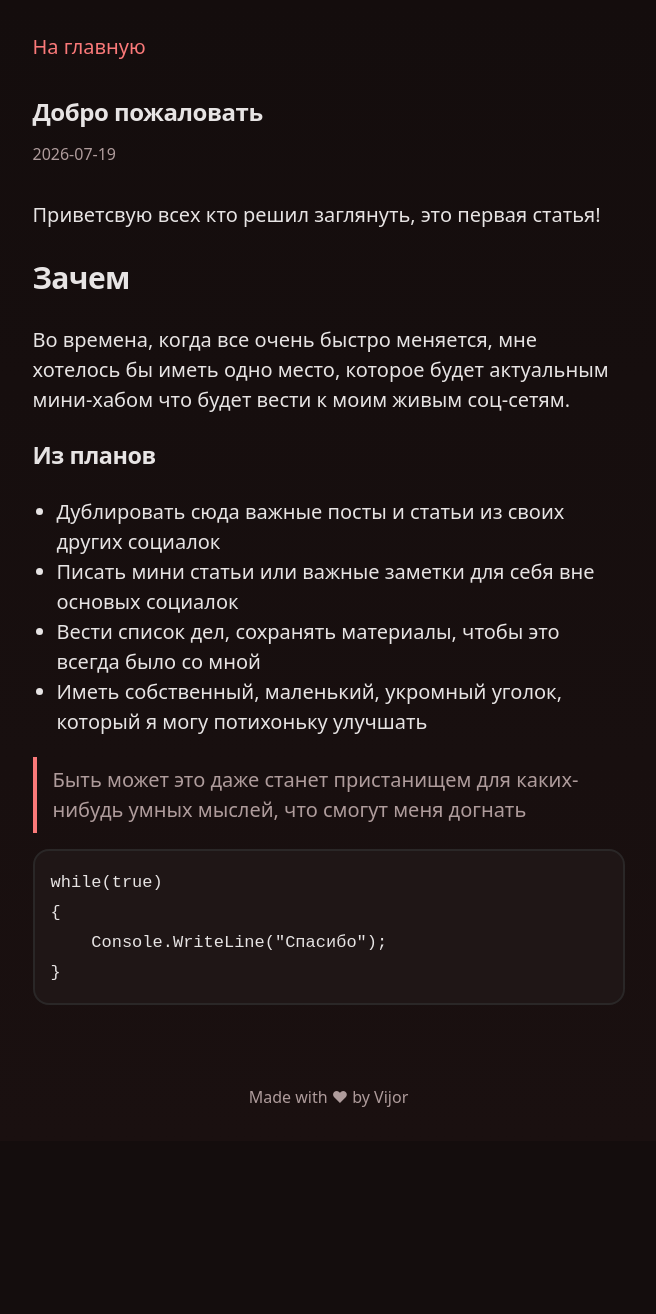
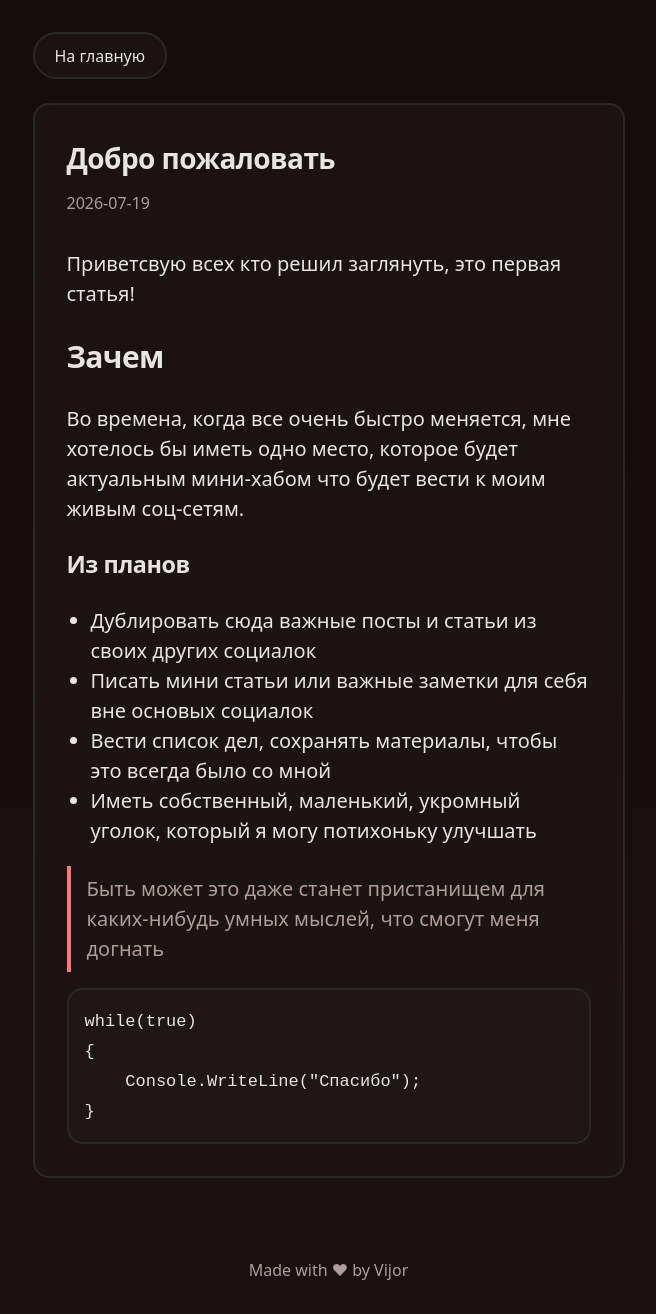
Before and after one commit to Vijorich/SocialLinker, a Jekyll site: the page built from _posts/2026-07-20-welcome.md, in a window 1280 px wide. Shown: the whole page, without its empty margins (304-960 px from the left). Built offline with Jekyll 4.4.1, drawn with Linux system fonts in a browser that asks for light colours; before the commit the page ends 1141 px from its top, so only the background shows below that.

Commit message:
Continue to post redesign

```diff
--- a/_layouts/default.html
+++ b/_layouts/default.html
@@ -33,7 +33,7 @@
 
 <script>
 if(window.matchMedia('(hover:hover)').matches){document.querySelectorAll('.link-card').forEach(c=>{c.addEventListener('mousemove',e=>{let r=c.getBoundingClientRect(),dx=(e.clientX-r.left)/r.width-.5,dy=(e.clientY-r.top)/r.height-.5;c.style.transform=`translate(${dx*8}px,${dy*8}px)`});c.addEventListener('mouseleave',()=>{c.style.transform=''})})}else{document.querySelectorAll('.link-card').forEach(c=>{c.addEventListener('touchstart',()=>{c.style.transform=''})})}
-document.querySelectorAll('.post-card').forEach(c=>{c.addEventListener('click',()=>{c.style.viewTransitionName='post-hero'})});window.addEventListener('pageshow',()=>{document.querySelectorAll('.post-card').forEach(c=>{c.style.viewTransitionName=''})});
+(function(){const cards=document.querySelectorAll('.post-card');if(!cards.length)return;const back=sessionStorage.getItem('vt-post-href');if(back){sessionStorage.removeItem('vt-post-href');const m=document.querySelector('.post-card[href="'+back+'"]');if(m)m.style.viewTransitionName='post-hero'}cards.forEach(c=>c.addEventListener('click',()=>{cards.forEach(x=>x.style.viewTransitionName='');sessionStorage.setItem('vt-post-href',c.getAttribute('href'));c.style.viewTransitionName='post-hero'}))})();
 </script>
 </body>
 </html>
--- a/_layouts/post.html
+++ b/_layouts/post.html
@@ -1,8 +1,9 @@
 ---
 layout: default
 ---
-<article class="post-single">
-  <p class="post-back"><a href="{{ '/' | relative_url }}">{{ site.data.locale.back_home | default: "← Home" }}</a></p>
+<div class="post-single">
+  <a class="post-back" href="{{ '/' | relative_url }}">{{ site.data.locale.back_home | default: "← Home" }}</a>
+  <article class="post-article">
     <header class="post-header">
       <h1 class="post-title">{{ page.title | escape }}</h1>
       <time class="post-date" datetime="{{ page.date | date_to_xmlschema }}">{{ page.date | date: "%Y-%m-%d" }}</time>
@@ -11,3 +12,4 @@ layout: default
       {{ content }}
     </div>
   </article>
+</div>
--- a/assets/style.css
+++ b/assets/style.css
@@ -166,15 +166,44 @@ a { color: var(--accent); }
   font-size: 1rem;
 }
 
-/* Single post */
+/* Single post — article is a card (morph target matches .post-card visual) */
+.post-article {
+  background: rgba(31, 22, 22, 0.65);
+  backdrop-filter: blur(8px);
+  -webkit-backdrop-filter: blur(8px);
+  border: 0.125rem solid var(--border);
+  border-radius: var(--radius);
+  padding: 2rem;
+}
 .post-header { margin-bottom: 2rem; }
-.post-header .post-title { margin: 0 0 0.5rem; font-size: 1.5rem; letter-spacing: -0.02em; }
+.post-header .post-title { margin: 0 0 0.5rem; font-size: 1.75rem; letter-spacing: -0.02em; }
+.post-header .post-date { font-size: 1rem; color: var(--fg-muted); }
 .post-content { line-height: 1.5; }
 .post-content img { max-width: 100%; height: auto; border-radius: var(--radius); }
 .post-content h1, .post-content h2, .post-content h3 { letter-spacing: -0.02em; }
-.post-back { margin: 0 0 2rem; }
-.post-back a { color: var(--accent); text-decoration: none; }
-.post-back a:hover { text-decoration: underline; }
+/* Back button — pill, matches link-card hover language */
+.post-back {
+  display: inline-flex;
+  align-items: center;
+  padding: 0.6rem 1.25rem;
+  background: rgba(31, 22, 22, 0.65);
+  backdrop-filter: blur(8px);
+  -webkit-backdrop-filter: blur(8px);
+  border: 0.125rem solid var(--border);
+  border-radius: 999px;
+  color: var(--fg);
+  text-decoration: none;
+  font-weight: 500;
+  font-size: 1rem;
+  margin-bottom: 1.5rem;
+  transition: background 0.3s ease, border-color 0.3s ease, color 0.3s ease, scale 0.3s ease;
+}
+.post-back:hover {
+  background: rgba(40, 28, 28, 0.85);
+  border-color: var(--accent);
+  color: var(--accent);
+  scale: 1.03;
+}
 
 /* Projects */
 .project-name { font-weight: 600; }
@@ -238,21 +267,23 @@ a { color: var(--accent); }
   font-size: 1rem;
 }
 
-/* View Transitions: cross-document. Clicked post-card morphs into post-header,
-   rest of page cross-fades. ponytail: native API, 0 deps.
-   Chrome/Edge/Safari 26+. Firefox/older = normal nav (graceful degradation). */
+/* View Transitions: cross-document. Whole .post-card morphs into .post-article
+   (container transform — card unfolds into the article card, bg/radius persist).
+   ponytail: native API, 0 deps. Chrome/Edge/Safari 26+. Firefox/older = normal nav. */
 @view-transition { navigation: auto; }
 
-.post-header { view-transition-name: post-hero; }
+.post-article { view-transition-name: post-hero; }
 
 @media (prefers-reduced-motion: no-preference) {
   ::view-transition-old(root),
   ::view-transition-new(root) {
-    animation-duration: 0.35s;
+    animation-duration: 0.4s;
     animation-timing-function: ease;
   }
+  /* Group = the morphing box (pos/size/radius). Snapshots cross-fade inside at default 0.25s,
+     so the stretched card image fades fast while the box finishes growing (hides vertical stretch). */
   ::view-transition-group(post-hero) {
-    animation-duration: 0.45s;
+    animation-duration: 0.5s;
     animation-timing-function: cubic-bezier(0.4, 0, 0.2, 1);
   }
 }
@@ -265,6 +296,7 @@ a { color: var(--accent); }
 /* Mobile */
 @media (max-width: 480px) {
   .container, .post-single { padding: 1.5rem 1rem 2.5rem; }
+  .post-article { padding: 1.25rem; }
   .nick { font-size: 2rem; }
   .post-card-head { flex-direction: column; align-items: flex-start; gap: 0.5rem; }
 }
```
Lines whose indentation alone changed are shown as unchanged.
